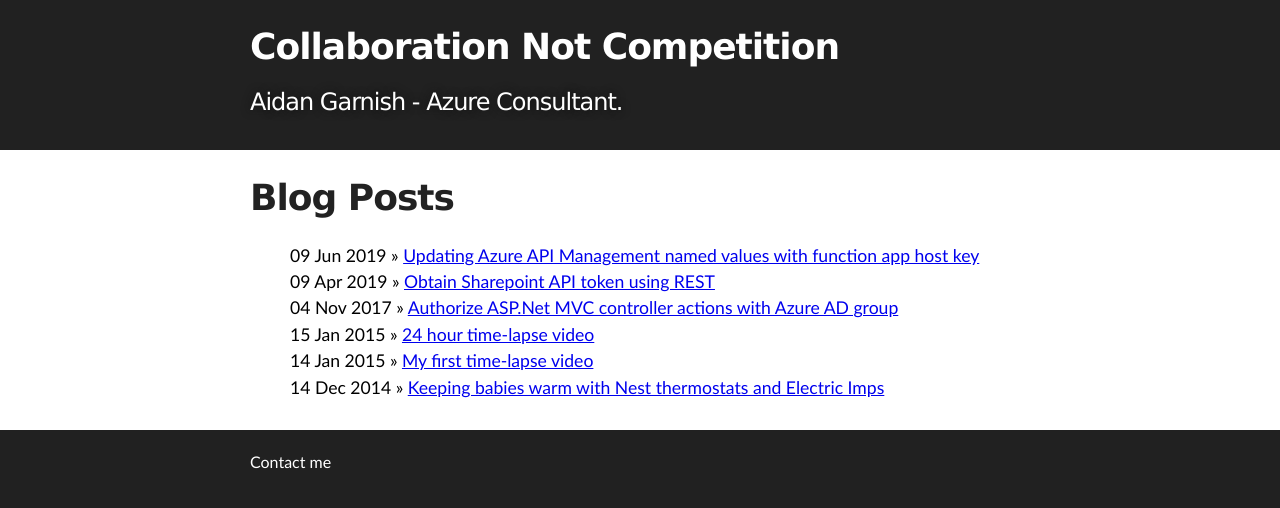
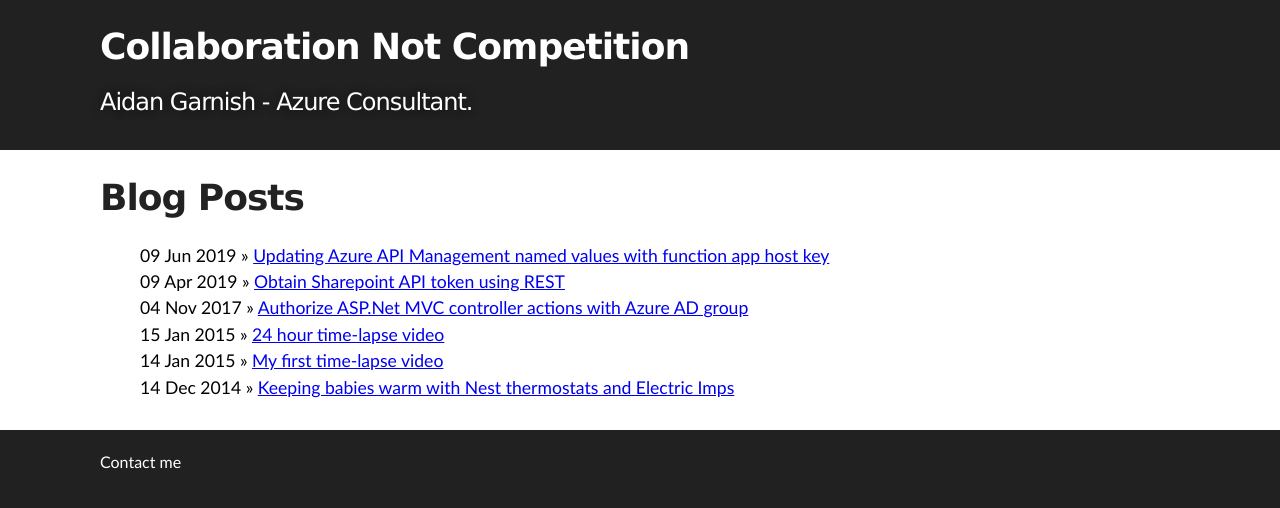
Before and after one commit to aidangarnish/aidangarnish.github.io, a Jekyll site: the page built from index.html, in a window 1280 px wide. Shown: the top 508 px of the page. Built offline with Jekyll 4.4.1, drawn with Linux system fonts in a browser that asks for light colours.

Commit message:
Add more breakpoints

```diff
--- a/assets/css/gridstyle.css
+++ b/assets/css/gridstyle.css
@@ -126,15 +126,21 @@
               max-width: 100%;
           }
           .box{
-            padding: 10px 250px 10px 250px;
+            padding: 10px 250px 10px 100px;
           }
           img{
             max-width: 400px;
           }
           .gist{
-            max-width: 100%;
+            max-width: 500px;
           }
       }
+      @media only screen and (min-width: 1200px)   {
+
+        .gist{
+          max-width: 100%;
+        }
+    }
 
   .box {
     font-size: 100%;
```
